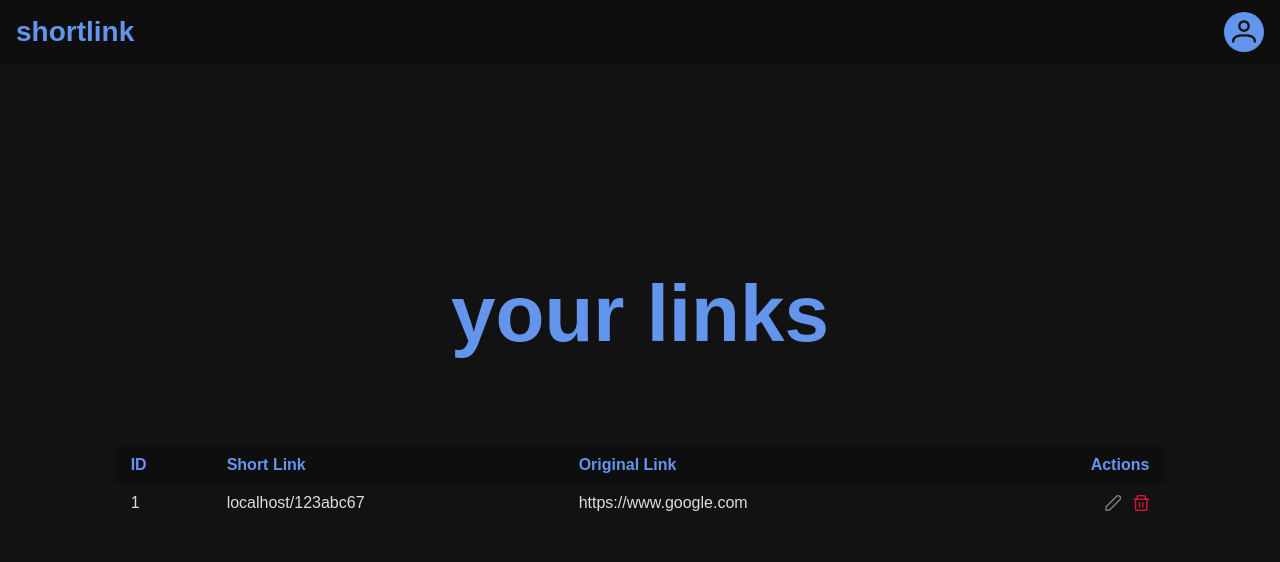
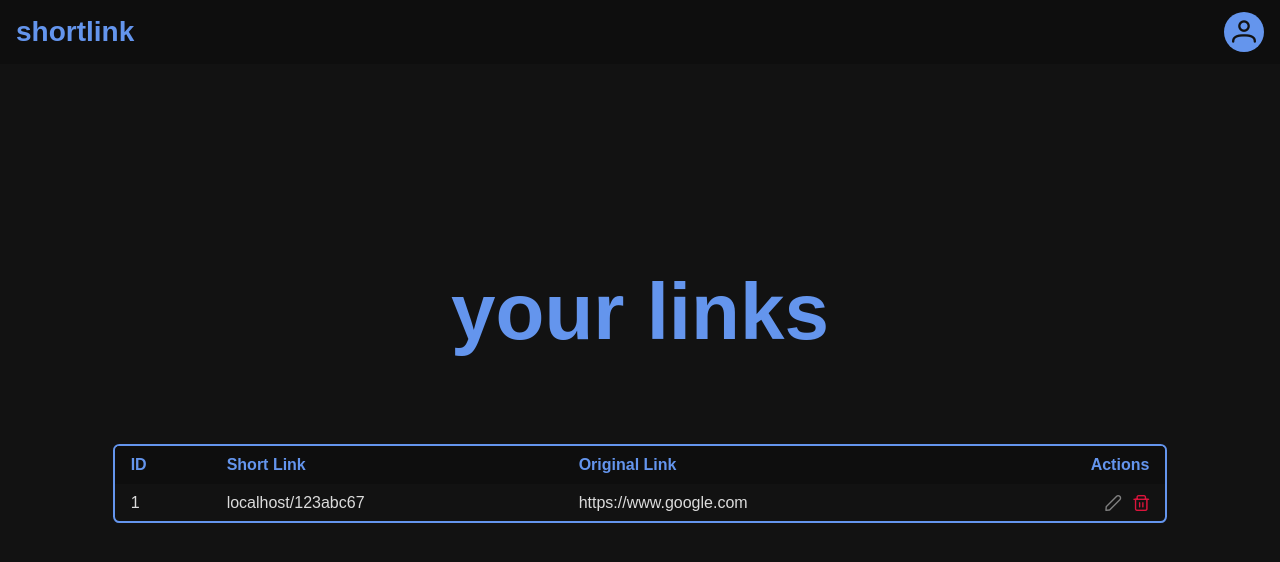
Before and after one commit to Narwhale14/CS3600-MiniLabProject, a Vue app: page /links in a window 1280 px wide. Shown: the top 562 px of the page. Built offline with nearby package versions, Linux system fonts and the light colour scheme.

Commit message:
moved some files

```diff
--- a/src/App.vue
+++ b/src/App.vue
@@ -1,6 +1,6 @@
 <script setup lang="ts">
-import Sidebar from './Sidebar.vue';
-import Header from './Header.vue'
+import Sidebar from './components/Sidebar.vue';
+import Header from './components/Header.vue'
 import { ref, watch } from 'vue';
 import { useRoute } from 'vue-router';
 
--- a/src/Sidebar.vue
+++ b/src/components/Sidebar.vue
@@ -1,6 +1,6 @@
 <script setup lang="ts">
 import { useRouter } from 'vue-router'
-import { loggedIn } from './auth'
+import { loggedIn } from '../auth'
 
 const router = useRouter()
 </script>
--- a/src/pages/ViewAllLinks.vue
+++ b/src/pages/ViewAllLinks.vue
@@ -106,6 +106,7 @@ function cancelEdit() {
   overflow-x: auto;
   border-radius: 0.4rem;
   box-sizing: border-box;
+  border: 2px solid cornflowerblue;
 }
 
 .links-table {
```
Also changed, not shown: src/components/Header.vue (renamed from src/Header.vue).
